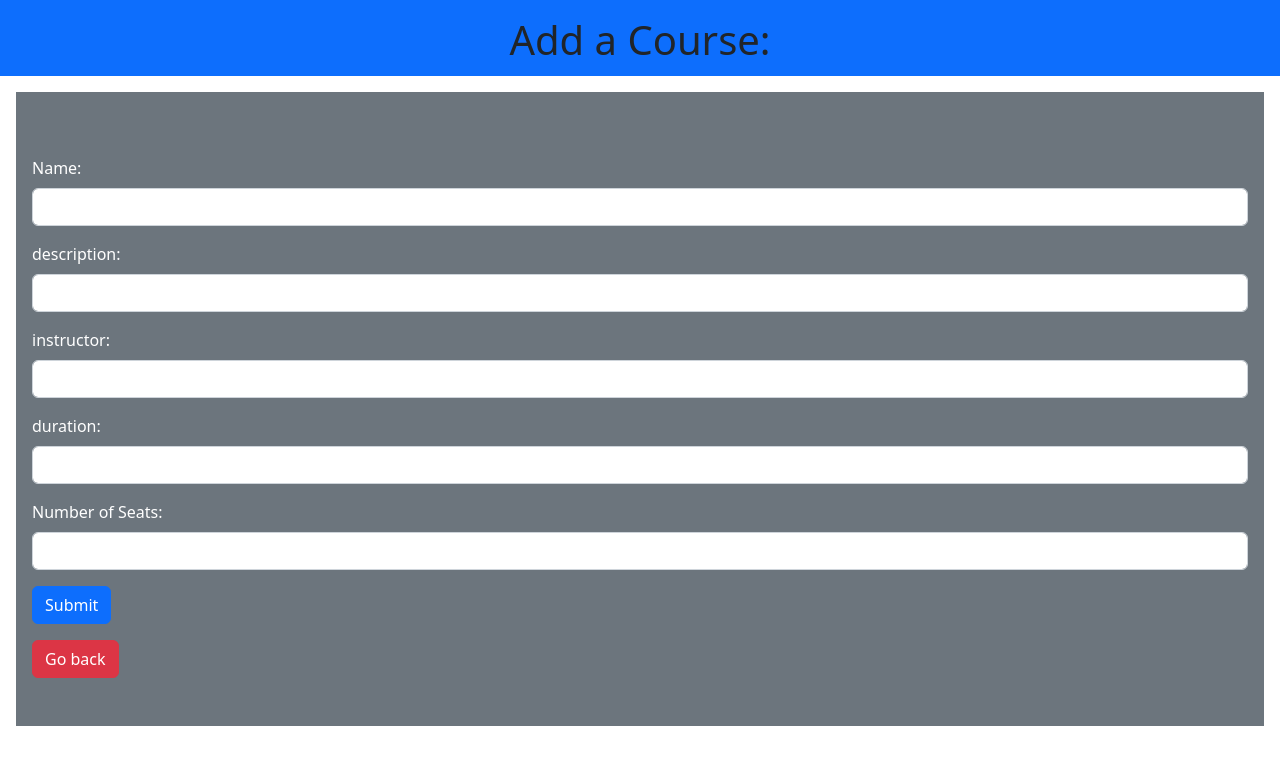
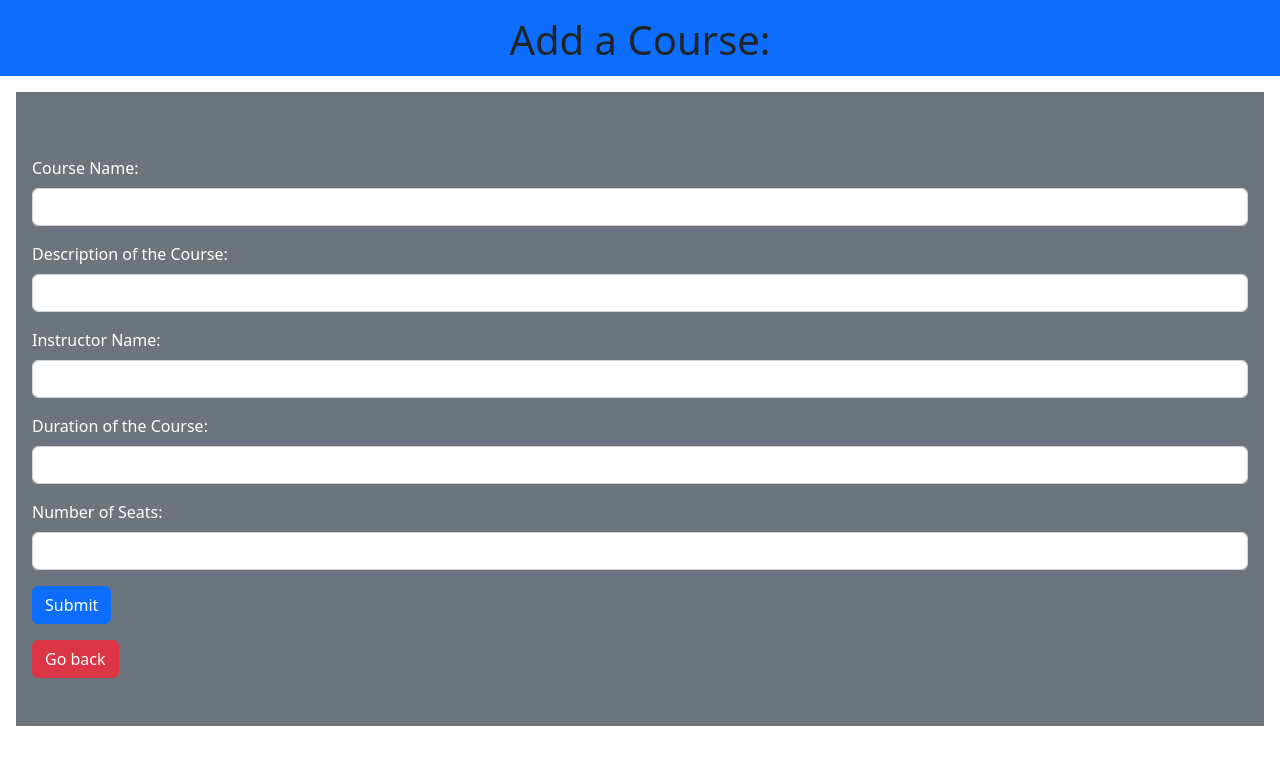
Before and after one commit to Mohamed-Ebeid/online-infinity-frontend, a Next.js app: page /course/add in a window 1280 px wide. Shown: the top 764 px of the page. Built offline with nearby package versions, Linux system fonts and the light colour scheme.

Commit message:
Adding a new course when submitting the data from form

```diff
--- a/pages/course/add.js
+++ b/pages/course/add.js
@@ -1,5 +1,6 @@
 import React, { useState } from "react";
 import { useRouter } from "next/navigation";
+import { url } from "../../helper/helper.js";
 
 export default function add() {
 	const [name, setName] = useState("");
@@ -9,7 +10,28 @@ export default function add() {
 	const [duration, setDuration] = useState("");
 	const { push } = useRouter();
 
-	const handleSubmit = () => {};
+	//Hitting submit and connecting to the backend and sending the data
+	const handleSubmit = async (e) => {
+		e.preventDefault();
+		const data = { name, numberOfSeats, description, instructor, duration };
+		const JSONdata = JSON.stringify(data);
+		const options = {
+			method: "POST",
+			headers: {
+				"Content-Type": "application/json",
+				auth: "admin",
+			},
+			body: JSONdata,
+		};
+		try {
+			const response = await fetch(url, options);
+			const result = await response.json();
+			alert("Course Added Successfully");
+			push("/course");
+		} catch (e) {
+			alert("something went wrong!");
+		}
+	};
 
 	return (
 		<div>
@@ -20,7 +42,7 @@ export default function add() {
 			<div className="m-3 py-5 bg-secondary">
 				<form className="m-3">
 					<div className="mb-3">
-						<label className="form-label text-white">Name:</label>
+						<label className="form-label text-white">Course Name:</label>
 						<input
 							type="text"
 							className="form-control"
@@ -29,7 +51,9 @@ export default function add() {
 						/>
 					</div>
 					<div className="mb-3">
-						<label className="form-label text-white">description:</label>
+						<label className="form-label text-white">
+							Description of the Course:
+						</label>
 						<input
 							type="text"
 							className="form-control"
@@ -38,7 +62,7 @@ export default function add() {
 						/>
 					</div>
 					<div className="mb-3">
-						<label className="form-label text-white">instructor:</label>
+						<label className="form-label text-white">Instructor Name:</label>
 						<input
 							type="text"
 							className="form-control"
@@ -47,7 +71,9 @@ export default function add() {
 						/>
 					</div>
 					<div className="mb-3">
-						<label className="form-label text-white">duration:</label>
+						<label className="form-label text-white">
+							Duration of the Course:
+						</label>
 						<input
 							type="text"
 							className="form-control"
```
